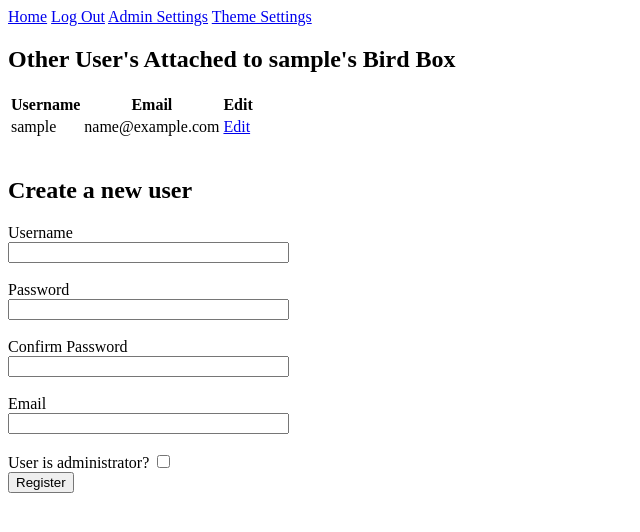
After one commit to ASatiricalDalek/codenameBirdBox, a Flask app: a page that uses app/templates/foundation.html in a window 1280 px wide. The commit adds this page. Shown: the top 532 px of the page, without its empty margins (0-640 px from the left). Run offline with Flask 2, Linux system fonts and the light colour scheme; a user stored in the database is signed in; tables that the repository leaves empty hold one stand-in row (values such as "Sample post"); some libraries are stand-ins or nearby versions.

Commit message:
2/16/2020 - Permission implementation v1

```diff
--- a/app/forms.py
+++ b/app/forms.py
@@ -19,6 +19,25 @@ class register(FlaskForm):
     confPassword = PasswordField('Confirm Password', validators=[DataRequired(), EqualTo('password')])
     reg = SubmitField('Register')
 
+    # https://blog.miguelgrinberg.com/post/the-flask-mega-tutorial-part-v-user-logins
+    def validate_username(self, username):
+        usr = users.query.filter_by(username=username.data).first()
+        if usr is not None:
+            raise ValidationError('This username already exists! Please choose another.')
+
+    def validate_email(self, email):
+        user = users.query.filter_by(email=email.data).first()
+        if user is not None:
+            raise ValidationError('Account with this email already exists!')
+
+
+class admin_register(FlaskForm):
+    username = StringField('Username', validators=[DataRequired()])
+    email = StringField('Email', validators=[DataRequired(), Email()])
+    password = PasswordField('Password', validators=[DataRequired()])
+    confPassword = PasswordField('Confirm Password', validators=[DataRequired(), EqualTo('password')])
+    isAdmin = BooleanField('User is administrator?')
+    reg = SubmitField('Register')
 
     # https://blog.miguelgrinberg.com/post/the-flask-mega-tutorial-part-v-user-logins
     def validate_username(self, username):
@@ -31,10 +50,28 @@ class register(FlaskForm):
         if user is not None:
             raise ValidationError('Account with this email already exists!')
 
+
 class admin_settings(FlaskForm):
+    existing_Username = None
+    existing_Email = None
     # Radio buttons for if the user can feed the bird, or view the bird (tuple format: ['value', 'label']
-    canFeed = RadioField('User can Feed Bird', choices=[('True', 'Yes'), ('False', 'No')], validators=[DataRequired()],
+    canFeed = RadioField(' can feed bird', choices=[('True', 'Yes'), ('False', 'No')], validators=[DataRequired()],
                          default=True)
+    username = StringField('Username', validators=[DataRequired()])
+    email = StringField('Email', validators=[DataRequired(), Email()])
+    apply = SubmitField('Apply Settings')
+
+    # Existing username and email are passed from routes. Validation only fails if you changed the username or email...
+    # To another user's email or uname, not if you didn't change yours at all
+    def validate_username(self, username):
+        usr = users.query.filter_by(username=username.data).first()
+        if usr is not None and usr.username is not self.existing_Username:
+            raise ValidationError('This username already exists! Please choose another.')
+
+    def validate_email(self, email):
+        email = users.query.filter_by(email=email.data).first()
+        if email is not None and email.email is not self.existing_Email:
+            raise ValidationError('Account with this email already exists!')
 
 
 class feed_schedule(FlaskForm):
--- a/app/models.py
+++ b/app/models.py
@@ -41,7 +41,7 @@ class attributes(db.Model):
         else:
             return False
 
-    def check_feed_right(self):
+    def check_feed(self):
         if self.canFeed == 1:
             return True
         else:
--- a/app/routes.py
+++ b/app/routes.py
@@ -2,7 +2,7 @@ from app import app
 from flask import render_template, flash, redirect, url_for, request, Response, jsonify
 from flask_login import current_user, login_user, logout_user, login_required
 from werkzeug.urls import url_parse
-from app import forms, camera_pi, route_logic, motor_pi, feed_obj
+from app import forms, camera_pi, route_logic, motor_pi
 from app.models import *
 from app.bb_log import bbLog
 ''' Uses the same logging driver created in bbLog so that
@@ -15,7 +15,7 @@ filter = 'none'
 global check
 check = False
 
-
+# root of the app routes users either to the login page, if they're logged out, or the main page if they're logged in
 @app.route('/')
 def router():
     if current_user.is_authenticated:
@@ -28,14 +28,18 @@ def router():
 @login_required
 @app.route('/main')
 def startPage():
-    id = None
     if current_user.is_authenticated:
         id = current_user.get_id()
         feed_times = route_logic.get_Feed_Schedule()
         attr = attributes.query.filter_by(userID=current_user.get_id()).first_or_404()
-        can_feed = route_logic.convert_can_feed_from_db(attr.canFeed)
+        can_feed = attr.check_feed()
+        is_admin = attr.check_admin()
         times = feedTimes.query.filter_by().all()
-    return render_template('start.html', id=id, feed_times=feed_times, can_feed=can_feed, feeds=times)
+        return render_template('start.html', id=id, feed_times=feed_times,
+                           can_feed=can_feed, feeds=times, is_admin=is_admin)
+    else:
+        # if a user tries to navigate here without logging in via the URL, take them back to the login page
+        return redirect(url_for('login'))
 
 
 # The page rendered for user login
@@ -92,7 +96,7 @@ def register():
         db.session.commit()
         committedUser = users.query.filter_by(username=uname).first()
         uid = committedUser.id
-        attr = attributes(userID=uid, canFeed=1, canView=1, style='light')
+        attr = attributes(userID=uid, canFeed=1, style='light', isAdmin=0)
         db.session.add(attr)
         db.session.commit()
         flash("User Registered")
@@ -102,25 +106,25 @@ def register():
     return render_template('register.html', form=registrationForm)
 
 
-# The page rendered when the registered user clicks the view bird option
-@app.route('/view/<username>', methods=['GET', 'POST'])
-@login_required
-def birdView(username):
-    usr = users.query.filter_by(id=current_user.get_id()).first_or_404()
-    attr = attributes.query.filter_by(userID=current_user.get_id()).first_or_404()
-    # Convert the ints from the DB to bools
-    can_feed = route_logic.convert_can_feed_from_db(attr.canFeed)
-    if request.method == "GET":
-        # Allows authenticated user to view the stream
-        return render_template('birdView.html', user=usr, can_feed=can_feed)
-    if request.method == "POST":
-        # Apply the selected filter and restart the stream
-        global filter  # Indicates we are referring the the global filter
-        filter = 'negative'
-        global check  # Indicated we are referring the the global check
-        check = True
-        bbLog.info("View: Applying changes.")
-        return render_template('birdView.html', user=usr, can_feed=can_feed)
+# # The page rendered when the registered user clicks the view bird option
+# @app.route('/view/<username>', methods=['GET', 'POST'])
+# @login_required
+# def birdView(username):
+#     usr = users.query.filter_by(id=current_user.get_id()).first_or_404()
+#     attr = attributes.query.filter_by(userID=current_user.get_id()).first_or_404()
+#     # Convert the ints from the DB to bools
+#     can_feed = route_logic.convert_can_feed_from_db(attr.canFeed)
+#     if request.method == "GET":
+#         # Allows authenticated user to view the stream
+#         return render_template('birdView.html', user=usr, can_feed=can_feed)
+#     if request.method == "POST":
+#         # Apply the selected filter and restart the stream
+#         global filter  # Indicates we are referring the the global filter
+#         filter = 'negative'
+#         global check  # Indicated we are referring the the global check
+#         check = True
+#         bbLog.info("View: Applying changes.")
+#         return render_template('birdView.html', user=usr, can_feed=can_feed)
 
 
 @app.route('/birdstream')
@@ -143,34 +147,52 @@ def toFeed():
 def schedule_settings():
     # TODO: Auto populate form based on current settings
     form = forms.feed_schedule()
-    # If the form passes validation and is submitted
-    if form.validate_on_submit():
-        # Get the current user's ID and load the attributes table for that user (userID is FK with ID in users table)
-        uid = current_user.get_id()
-        attr = attributes.query.filter_by(userID=uid).first()
+    attr = attributes.query.filter_by(userID=current_user.get_id()).first_or_404()
+    can_feed = attr.check_feed()
+    is_admin = attr.check_admin()
+    # Ensure the user has permission to view this form
+    if can_feed:
+        # If the form passes validation and is submitted
+        if form.validate_on_submit():
+            # Get the current user's ID and load the attributes table for that usr (userID is FK with ID in users table)
+            uid = current_user.get_id()
+            attr = attributes.query.filter_by(userID=uid).first()
 
-        # Set the attributes in the attributes table to the values in the form
-        # Since SQLite does not have bools, some of this is passed to separate functions to convert bool to int
-        attr.scheduleFeed = route_logic.convert_feed_from_form(form.scheduledFeed.data)
-        attr.feedDays = route_logic.get_feed_days(
-            form.feedDay_Monday.data, form.feedDay_Tuesday.data, form.feedDay_Wednesday.data,
-            form.feedDay_Thursday.data, form.feedDay_Friday.data, form.feedDay_Saturday.data, form.feedDay_Sunday.data
-        )
-        attr.feedHour = form.feedHour.data
-        attr.feedMinute = form.feedMinute.data
+            # Set the attributes in the attributes table to the values in the form
+            # Since SQLite does not have bools, some of this is passed to separate functions to convert bool to int
+            attr.scheduleFeed = route_logic.convert_can_feed_from_form(form.scheduledFeed.data)
+            attr.feedDays = route_logic.get_feed_days(
+                form.feedDay_Monday.data,
+                form.feedDay_Tuesday.data,
+                form.feedDay_Wednesday.data,
+                form.feedDay_Thursday.data,
+                form.feedDay_Friday.data,
+                form.feedDay_Saturday.data,
+                form.feedDay_Sunday.data
+            )
+            attr.feedHour = form.feedHour.data
+            attr.feedMinute = form.feedMinute.data
 
-        # write changes to DB and flash a message to users
-        db.session.commit()
-        flash("Schedule Updated")
-        bbLog.info(str(current_user) + " successfully updated their scheduled feed.")
-        return render_template('scheduledFeedSettings.html', form=form)
-    return render_template('scheduledFeedSettings.html', form=form)
+            # write changes to DB and flash a message to users
+            db.session.commit()
+            flash("Schedule Updated")
+            bbLog.info(str(current_user) + " successfully updated their scheduled feed.")
+            return render_template('scheduledFeedSettings.html', form=form, can_feed=can_feed, is_admin=is_admin)
+    else:
+        # users that are logged in but do not have rights to view this page (and have navigated directly via URL)
+        # Are bounced back to the starting page.
+        return redirect(url_for('startPage'))
+    # If form fails to validate, reload the page (this could be a first time visit, no form submission attempted)
+    return render_template('scheduledFeedSettings.html', form=form, can_feed=can_feed, is_admin=is_admin)
 
 
 @login_required
 @app.route('/theme_settings', methods=['GET', 'POST'])
 def theme_settings():
     form = forms.theme_settings()
+    attr = attributes.query.filter_by(userID=current_user.get_id()).first_or_404()
+    can_feed = attr.check_feed()
+    is_admin = attr.check_admin()
     if form.validate_on_submit():
         uid = current_user.get_id()
         attr = attributes.query.filter_by(userID=uid).first()
@@ -178,30 +200,95 @@ def theme_settings():
         db.session.commit()
         flash("Theme Updated!")
         bbLog.info(str(current_user) + " successfully updated their theme")
-        return render_template('themeSettings.html', form=form)
-    return render_template('themeSettings.html', form=form)
+        return render_template('themeSettings.html', form=form, can_feed=can_feed, is_admin=is_admin)
+    return render_template('themeSettings.html', form=form, can_feed=can_feed, is_admin=is_admin)
+
+@login_required
+@app.route('/admin_settings', methods=['GET', 'POST'])
+def admin_settings():
+    attr = attributes.query.filter_by(userID=current_user.get_id()).first_or_404()
+    can_feed = attr.check_feed()
+    is_admin = attr.check_admin()
+    accounts = users.query.all()
+    form = forms.admin_register()
+    if form.validate_on_submit():
+        uname = form.username.data
+        usr = users(username=uname)
+        usr.set_password(form.password.data)
+        db.session.add(usr)
+        db.session.commit()
+        committedUser = users.query.filter_by(username=uname).first()
+        uid = committedUser.id
+        if form.isAdmin.data:
+            isAdmin = 1
+        else:
+            isAdmin = 0
+        attr = attributes(userID=uid, canFeed=1, style='light', isAdmin=isAdmin)
+        db.session.add(attr)
+        db.session.commit()
+        flash("User Registered")
+        bbLog.info("Registration: " + str(current_user) + " has successfully registered.")
+        return redirect(url_for('login'))
+    return render_template('adminSettings.html', accounts=accounts, can_feed=can_feed, is_admin=is_admin, form=form)
 
 
 @login_required
-@app.route('/schedule')
-def schedule():
-    # Get every field from the attributes table which has scheduledFeed = 1
-    # This amounts to every user who has a feed scheduled
-    all_feeds = attributes.query.filter_by(scheduleFeed=1).all()
-    # Empty list which will be filled by feedTimeObjects
-    feed_times = []
+@app.route('/admin_users_settings/<uid>', methods=['GET', 'POST'])
+def admin_users_settings(uid):
+    # Instantiate the form and determine the current user's access level
+    form = forms.admin_settings()
+    cur_attr = attributes.query.filter_by(userID=current_user.get_id()).first_or_404()
+    can_feed = cur_attr.check_feed()
+    is_admin = cur_attr.check_admin()
+    # If the user is an administrator, allow them to continue. Otherwise, we kick them to the homepage
+    if is_admin:
+        user = users.query.filter_by(id=uid).first()
+        attr = attributes.query.filter_by(userID=uid).first()
+        # Get the selected user's current uname and email so the form will not fail validation
+        # By default, uname and email must be unique, so submitting the form without changing the uname and email fails
+        # By getting their existing uname and email, we can ensure the form submits (see forms.py for more)
+        form.existing_Username = user.username
+        form.existing_Email = user.email
+        if form.validate_on_submit():
+            user.username = form.username.data
+            user.email = form.email.data
+            attr.canFeed = route_logic.convert_can_feed_from_form(form.canFeed.data)
 
-    for feed in all_feeds:
-        # Create a new empty FeedTimeObject
-        this_feed_time = feed_obj.FeedTimeObject()
-
-        usr = users.query.filter_by(id=feed.userID).first()
-        # Fill the feed time object
-        this_feed_time.set_feed_creator(usr.username)
-        this_feed_time.set_feed_days(feed.feedDays)
-        this_feed_time.set_feed_time(str(feed.feedHour) + ":" + str(feed.feedMinute))
-        # Add the feed time object to the end of a list
-        feed_times.append(this_feed_time)
-
-    # Pass the feed_times list of FeedTime Objects to the web page
-    return render_template('feedSchedule.html', feed_times=feed_times)
+            db.session.commit()
+            flash(user.username + ' settings updated')
+            return render_template('adminUserSettings.html',
+                                   username=user.username, can_feed=can_feed, is_admin=is_admin, form=form)
+        # If the user has permission to view this page, but has not submitted the form...
+        # Pre-fill the form with the current settings of the user in question
+        form.username.data = user.username
+        form.email.data = user.email
+        # Radio button values are True and False, but strings, not bools
+        form.canFeed.data = str(attr.check_feed())
+    else:
+        # Kick non-admins who try and access this page via URL to the homepage
+        return redirect(url_for('startPage'))
+    return render_template('adminUserSettings.html',
+                           username=user.username, can_feed=can_feed, is_admin=is_admin, form=form)
+# @login_required
+# @app.route('/schedule')
+# def schedule():
+#     # Get every field from the attributes table which has scheduledFeed = 1
+#     # This amounts to every user who has a feed scheduled
+#     all_feeds = attributes.query.filter_by(scheduleFeed=1).all()
+#     # Empty list which will be filled by feedTimeObjects
+#     feed_times = []
+#
+#     for feed in all_feeds:
+#         # Create a new empty FeedTimeObject
+#         this_feed_time = feed_obj.FeedTimeObject()
+#
+#         usr = users.query.filter_by(id=feed.userID).first()
+#         # Fill the feed time object
+#         this_feed_time.set_feed_creator(usr.username)
+#         this_feed_time.set_feed_days(feed.feedDays)
+#         this_feed_time.set_feed_time(str(feed.feedHour) + ":" + str(feed.feedMinute))
+#         # Add the feed time object to the end of a list
+#         feed_times.append(this_feed_time)
+#
+#     # Pass the feed_times list of FeedTime Objects to the web page
+#     return render_template('feedSchedule.html', feed_times=feed_times)
--- /dev/null
+++ b/app/templates/adminSettings.html
@@ -0,0 +1,61 @@
+{% extends 'foundation.html' %}
+{% block content %}
+    <h2>Other User's Attached to {{ current_user.username }}'s Bird Box</h2>
+    <table>
+        <tr>
+            <th>Username</th>
+            <th>Email</th>
+            <th>Edit</th>
+        </tr>
+        {% for account in accounts %}
+            <tr>
+                <td>{{account.username}}</td>
+                <td>{{account.email}}</td>
+                <td><a href="{{ url_for('admin_users_settings', uid=account.id) }}">Edit</a></td>
+            </tr>
+        {% endfor %}
+    </table>
+    <br>
+    <h2>Create a new user</h2>
+    <form method="post">
+        {{ form.hidden_tag() }}
+            <p>
+                {{ form.username.label }}
+                <br>
+                {{ form.username(size=32) }}
+                <br>
+                <!-- If there is an error submitting, report it for the user to see -->
+                {% for error in form.username.errors %}
+                    <span class="formError">{{ error }}</span>
+                {% endfor %}
+                <br>
+                {{ form.password.label }}
+                <br>
+                {{ form.password(size=32) }}
+                <br>
+                {% for error in form.password.errors %}
+                    <span class="formError">{{ error }}</span>
+                {% endfor %}
+                <br>
+                {{ form.confPassword.label }}
+                <br>
+                {{ form.confPassword(size=32) }}
+                <br>
+                {% for error in form.confPassword.errors %}
+                    <span class="formError">{{ error }}</span>
+                {% endfor %}
+                <br>
+                {{ form.email.label }}
+                <br>
+                {{ form.email(size=32) }}
+                <br>
+                {% for error in form.email.errors %}
+                    <span class="formError">{{ error }}</span>
+                {% endfor %}
+                <br>
+                {{ form.isAdmin.label }} {{ form.isAdmin }}
+                <br>
+                {{ form.reg }}
+            </p>
+    </form>
+{% endblock %}
--- a/app/templates/foundation.html
+++ b/app/templates/foundation.html
@@ -23,10 +23,15 @@
         {% else %}
             <a href="{{ url_for('startPage') }}">Home</a>
             <a href="{{ url_for('logout') }}">Log Out</a>
-            <a href="{{ url_for('schedule') }}">Feeding Schedule</a>
+{#            <a href="{{ url_for('schedule') }}">Feeding Schedule</a>#}
             <!-- dynamically generate the view bird url based on the current user -->
-            <a href="{{ url_for('birdView', username=current_user.username) }}">View Bird</a>
-            <a href="{{ url_for('schedule_settings', username=current_user.username) }}">Schedule Settings</a>
+{#            <a href="{{ url_for('birdView', username=current_user.username) }}">View Bird</a>#}
+            {% if can_feed %}
+                <a href="{{ url_for('schedule_settings', username=current_user.username) }}">Schedule Settings</a>
+            {% endif %}
+            {% if is_admin %}
+                <a href="{{ url_for('admin_settings', username=current_user.username) }}">Admin Settings</a>
+            {% endif %}
             <a href="{{ url_for('theme_settings', username=current_user.username) }}">Theme Settings</a>
         {% endif %}
     </div>
```
Also changed, not shown: app/route_logic.py (+13 -12 lines), app/templates/adminUserSettings.html (added, +30 -0 lines), birdBox.db.
